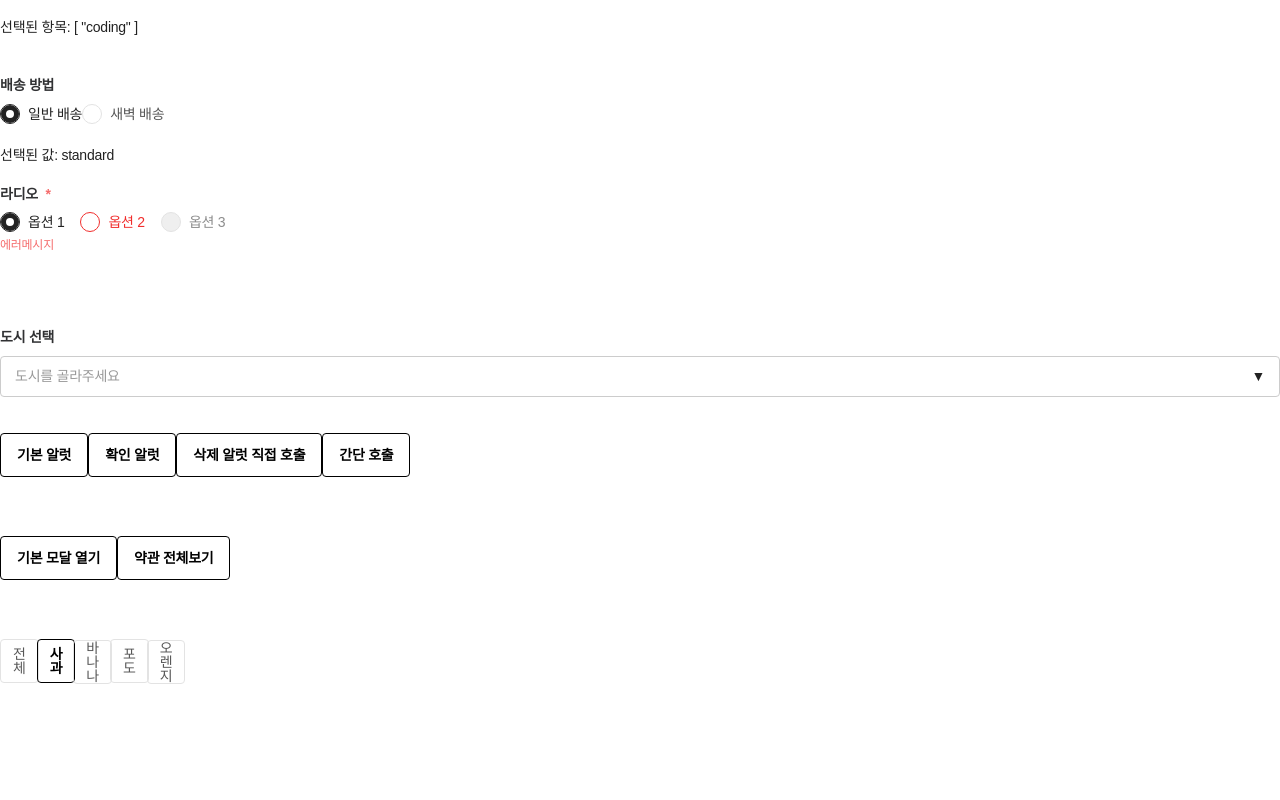
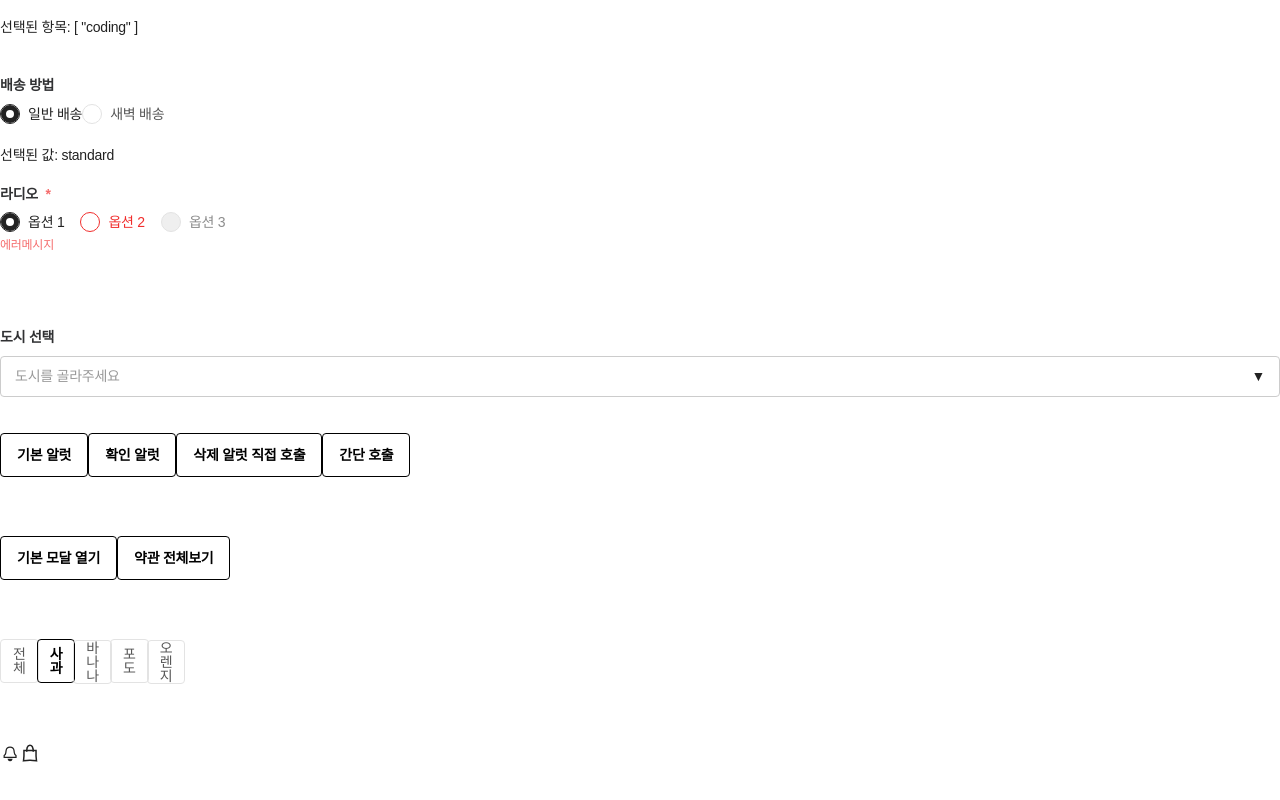
Before and after one commit to ChaeEunmii/vue-base, a Vue app: page /guide in a window 1280 px wide. Shown: the part 1402-2202 px from the top of the page. Built offline with nearby package versions, Linux system fonts and the light colour scheme; a web font is replaced by a local one.

Commit message:
수정중

```diff
--- /dev/null
+++ b/src/components/common/base/Icon.vue
@@ -0,0 +1,100 @@
+<script setup>
+import { computed } from 'vue'
+
+const props = defineProps({
+  name: { type: String, required: true },
+  size: { type: String, default: 'medium' },
+  label: String,
+  className: String, // 부모가 추가로 주는 클래스
+})
+
+const iconClasses = computed(() => [
+  'icon-root', // 스타일의 .icon-root와 매칭
+  props.name, // 스타일의 .notice, .cart 등과 매칭
+  props.size, // 스타일의 .small, .large 등과 매칭
+  props.className,
+])
+</script>
+
+<template>
+  <i :class="iconClasses" :aria-label="label" :aria-hidden="!label" v-bind="$attrs"></i>
+</template>
+
+<style lang="scss" scoped>
+@use 'sass:map';
+@use 'sass:list';
+
+/* 1. 기본 루트 스타일 */
+/* .root 대신 .icon-root로 명확하게 바인딩 */
+.icon-root {
+  display: inline-flex;
+  align-items: center;
+  justify-content: center;
+  color: var(--icon-color, inherit);
+  font-size: var(--icon-size, 24px); // rem 함수가 없다면 px로 우선 테스트
+  vertical-align: middle;
+  flex-shrink: 0;
+
+  &::before {
+    content: '';
+    display: inline-block;
+    width: 1em;
+    aspect-ratio: 1;
+    background-color: currentColor;
+    mask-image: var(--icon-mask-image);
+    mask-size: contain;
+    mask-position: center;
+    mask-repeat: no-repeat;
+  }
+}
+
+/* 2. 사이즈 정의 */
+$icon-size-map: (
+  xsmall: 12,
+  small: 16,
+  medium: 20,
+  large: 24,
+);
+
+/* 3. 예외 아이콘 (mask 대신 background-image 사용) */
+$bg-icons: gpsCircle, callCircle;
+
+/* 4. 아이콘 생성 루프 */
+@each $name, $sizes in $icons {
+  // 아이콘 이름 클래스 (예: .notice)
+  .#{$name} {
+    $first-size: list.nth(map.keys($sizes), 1);
+    $fallback-path: map.get($sizes, $first-size);
+
+    @if list.index($bg-icons, $name) {
+      &::before {
+        mask-image: none !important;
+        background-color: transparent !important;
+        background-image: url('#{$fallback-path}');
+        background-size: contain;
+        background-position: center;
+        background-repeat: no-repeat;
+      }
+    } @else {
+      --icon-mask-image: url('#{$fallback-path}');
+    }
+
+    // 각 사이즈별 분기 (예: .notice.small)
+    @each $size-name, $size-value in $icon-size-map {
+      $path: map.get($sizes, $size-value);
+      @if $path {
+        &.#{$size-name} {
+          --icon-mask-image: url('#{$path}');
+        }
+      }
+    }
+  }
+}
+
+/* 5. 사이즈별 변수 할당 클래스 (예: .small) */
+@each $size-name, $size-value in $icon-size-map {
+  .#{$size-name} {
+    --icon-size: #{$size-value * 1px}; // rem() 함수가 있다면 rem($size-value * 1px)로 변경
+  }
+}
+</style>
--- a/src/components/common/index.js
+++ b/src/components/common/index.js
@@ -8,6 +8,7 @@ export { default as Radio } from './base/Radio.vue'
 export { default as RadioGroup } from './base/RadioGroup.vue'
 export { default as Select } from './base/Select.vue'
 export { default as Chip } from './base/Chip.vue'
+export { default as Icon } from './base/Icon.vue'
 
 // block
 export { default as FormGroup } from './block/FormGroup.vue'
--- a/src/views/guide/GuideView.vue
+++ b/src/views/guide/GuideView.vue
@@ -13,6 +13,7 @@ import {
   Select,
   Dialog,
   Chip,
+  Icon,
 } from '@/components/common'
 import { useAlert } from '@/hooks/useAlert'
 
@@ -276,6 +277,8 @@ const handleSelectionChange = (val) => {
   <br />
   <br />
   <br />
+  <Icon name="notice" />
+  <Icon name="cart" />
   <br />
   <br />
   <br />
--- a/src/views/guide/PublishingList.vue
+++ b/src/views/guide/PublishingList.vue
@@ -176,6 +176,6 @@ watch(
   </div>
 </template>
 
-<style scope>
+<style scoped>
 @import './PublishingList.scss';
 </style>
```
